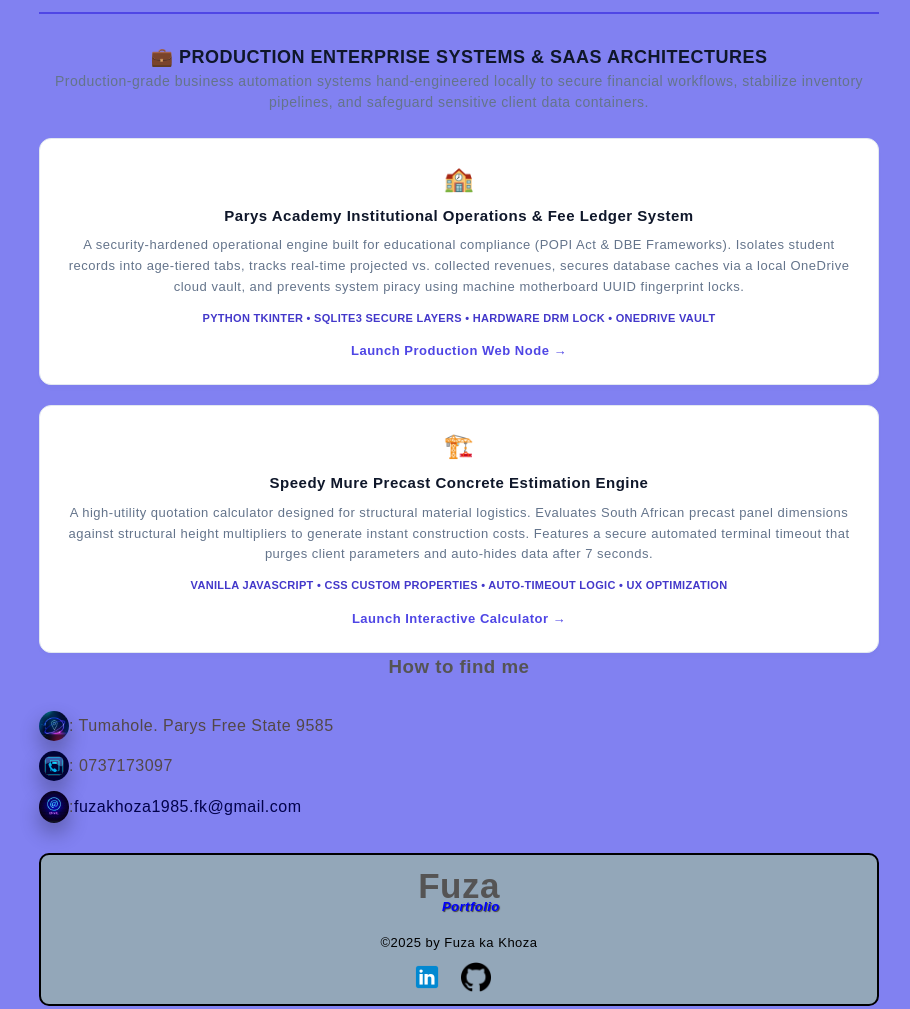
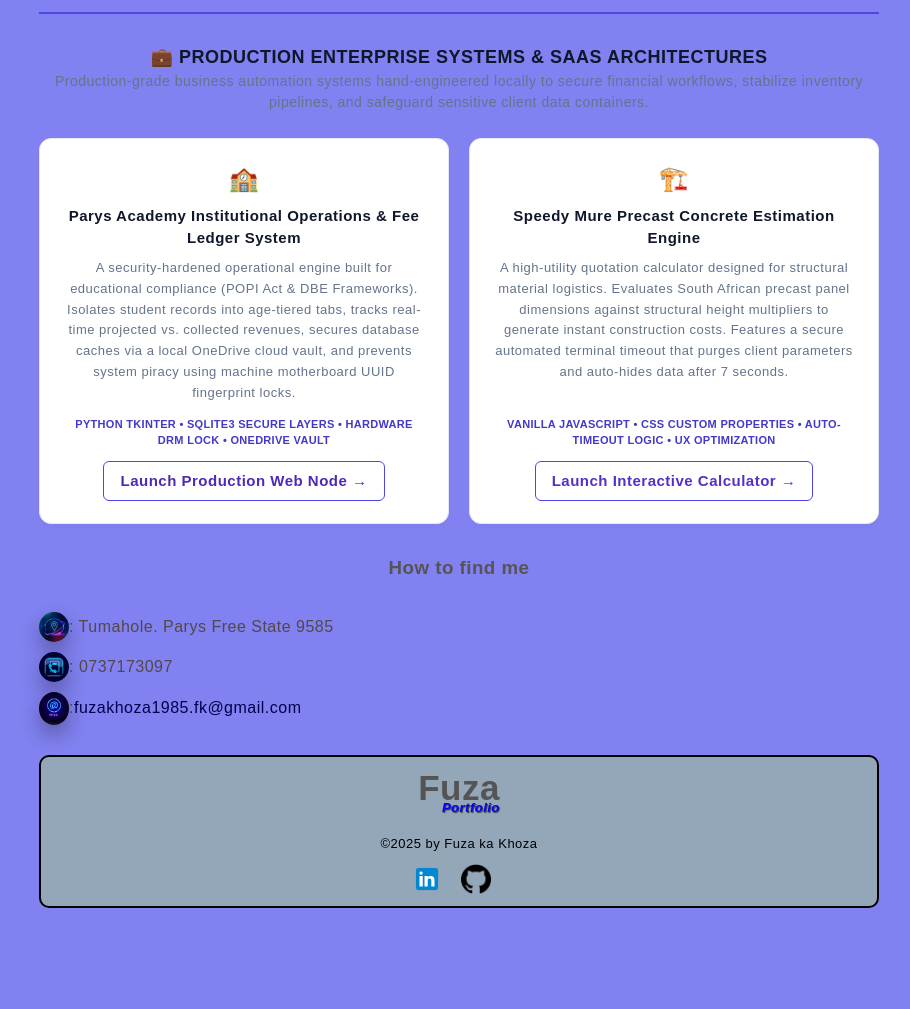
Before and after one commit to fuzakhoza/Portfolio, a plain HTML site: page index.html in a window 1280 px wide. Shown: the part 2240-3249 px from the top of the page, without its empty margins (181-1091 px from the left). After the commit the page ends 3178 px from the top, so only its background shows below. Drawn offline with Linux system fonts and the light colour scheme.

Commit message:
update html

```diff
--- a/index.css
+++ b/index.css
@@ -222,7 +222,7 @@ line-height: 1.5;
 
 }
 #contact{
-    margin-bottom: 30px;
+    margin-top: 30px;
     width: 100%;
     color: rgb(22, 21, 21);
 }
--- a/index.html
+++ b/index.html
@@ -162,7 +162,7 @@ https://github.com/fuzakhoza/Live-Network-Sniffer-Splunk.git -->
     <h2 style="font-size: 18px; font-weight: 800; color: #0f172a; text-transform: uppercase; letter-spacing: 0.5px;">💼 Production Enterprise Systems & SaaS Architectures</h2>
     <p style="color: #64748b; font-size: 14px; margin-bottom: 25px;">Production-grade business automation systems hand-engineered locally to secure financial workflows, stabilize inventory pipelines, and safeguard sensitive client data containers.</p>
 
-    <div class="enterprise-grid" style="display: grid; grid-template-cols: repeat(auto-fit, minmax(310px, 1fr)); gap: 20px;">
+    <div class="enterprise-grid" style="display: grid; grid-template-columns: repeat(auto-fit, minmax(310px, 1fr)); gap: 20px;">
 
         <!-- MODULE 1: PARYS ACADEMY OPERATIONS CONSOLE -->
         <div class="enterprise-card" style="background: white; border: 1px solid #e2e8f0; padding: 22px; border-radius: 12px; box-shadow: 0 4px 6px -1px rgba(0,0,0,0.02); display: flex; flex-direction: column; justify-content: space-between;">
@@ -173,7 +173,7 @@ https://github.com/fuzakhoza/Live-Network-Sniffer-Splunk.git -->
             </div>
             <div>
                 <div style="font-size: 11px; font-weight: 700; color: #4338ca; text-transform: uppercase; letter-spacing: 0.3px; margin-bottom: 12px;">Python Tkinter • SQLite3 Secure Layers • Hardware DRM Lock • OneDrive Vault</div>
-                <a href="https://Fuza.pythonanywhere.com" target="_blank" style="display: inline-block; font-size: 13px; font-weight: 700; color: #4f46e5; text-decoration: none;">Launch Production Web Node →</a>
+                <a href="https://Fuza.pythonanywhere.com" target="_blank" style="display: inline-block; font-size: 15px; border: 1px solid #4f46e5; background-color: #322d9200; color: rgba(46, 2, 170, 0.849); padding: 8px 16px; border-radius: 6px; font-weight: 700; text-decoration: none;">Launch Production Web Node →</a>
             </div>
         </div>
 
@@ -186,7 +186,7 @@ https://github.com/fuzakhoza/Live-Network-Sniffer-Splunk.git -->
             </div>
             <div>
                 <div style="font-size: 11px; font-weight: 700; color: #4338ca; text-transform: uppercase; letter-spacing: 0.3px; margin-bottom: 12px;">Vanilla JavaScript • CSS Custom Properties • Auto-Timeout Logic • UX Optimization</div>
-                <a href="./speedy_calc.html" style="display: inline-block; font-size: 13px; font-weight: 700; color: #4f46e5; text-decoration: none;">Launch Interactive Calculator →</a>
+                <a href="./speedy_calc.html" style="display: inline-block; font-size: 15px; border: 1px solid #4f46e5; background-color: #322d9200; color: rgba(48, 4, 192, 0.829); padding: 8px 16px; border-radius: 6px; font-weight: 700; text-decoration: none;">Launch Interactive Calculator →</a>
             </div>
         </div>
 
```
